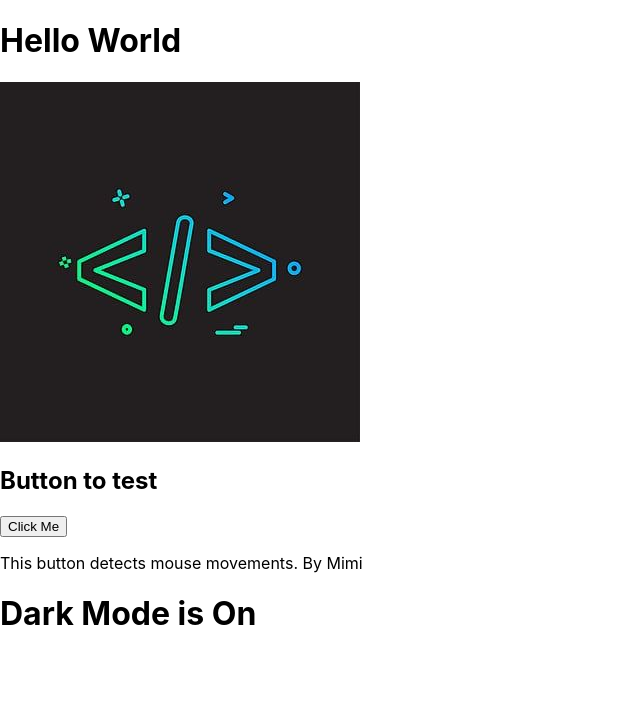
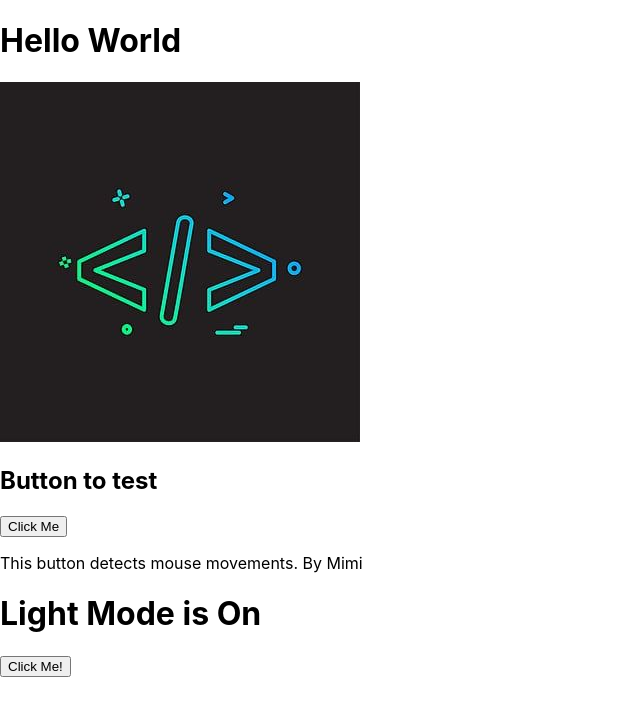
Before and after one commit to Takumi-Labs/react-port-demo, a React (Create React App) app: page / in a window 1280 px wide. Shown: the top 716 px of the page, without its empty margins (0-640 px from the left). Built offline with nearby package versions, Linux system fonts and the light colour scheme.

Commit message:
add mode toggler file

```diff
--- a/src/components/ModeToggler.js
+++ b/src/components/ModeToggler.js
@@ -1,9 +1,23 @@
 function ModeToggler() {
-  const darkModeOn = true;
+  let darkModeOn = false;
   const darkMode = <h1>Dark Mode is On</h1>;
   const lightMode = <h1>Light Mode is On</h1>;
 
-  return <div>{darkModeOn ? darkMode : lightMode}</div>;
+  function handleClick() {
+    darkModeOn = !darkModeOn;
+    if (darkModeOn === true) {
+      console.log("Dark mode is on");
+    } else {
+      console.log("Light mode is on");
+    }
+  }
+
+  return (
+    <div>
+      {darkModeOn ? darkMode : lightMode}
+      <button onClick={handleClick}>Click Me!</button>
+    </div>
+  );
 }
 
 export default ModeToggler;
```
